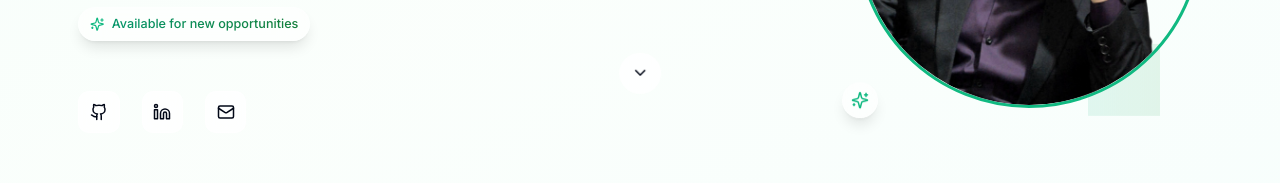
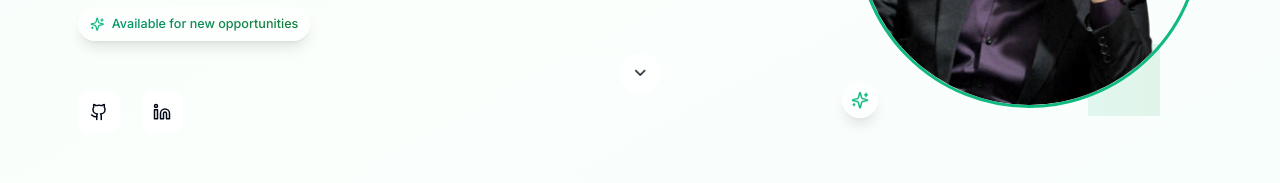
Before and after one commit to buttawb/liquid-dev-display, a React (Vite) app: page / in a window 1280 px wide. Shown: the part 454-637 px from the top of the page. Built offline with nearby package versions, Linux system fonts and the light colour scheme.

Commit message:
Update Hero.tsx

```diff
--- a/src/components/sections/Hero.tsx
+++ b/src/components/sections/Hero.tsx
@@ -106,7 +106,7 @@ export function Hero() {
               {[
                 { icon: Github, href: "https://github.com/buttawb", label: "GitHub", color: "hover:text-gray-600" },
                 { icon: Linkedin, href: "https://www.linkedin.com/in/buttawb/", label: "LinkedIn", color: "hover:text-blue-600" },
-                { icon: Mail, href: "mailto:buttawb@gmail.com", label: "Email", color: "hover:text-emerald-600" },
+                // { icon: Mail, href: "mailto:buttawb@gmail.com", label: "Email", color: "hover:text-emerald-600" },
               ].map(({ icon: Icon, href, label, color }) => (
                 <a
                   key={label}
```
